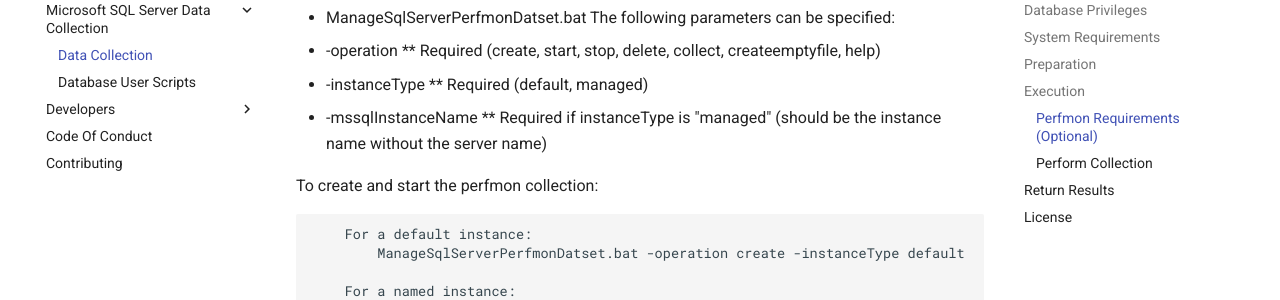
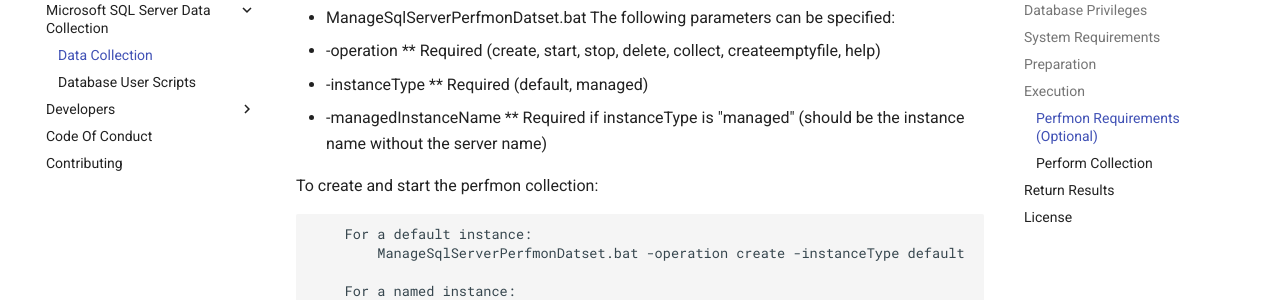
Before and after one commit to GoogleCloudPlatform/database-assessment, an MkDocs documentation site: the page built from docs/user_guide/sqlserver/collection_scripts.md, in a window 1280 px wide and 900 px high, scrolled down 3585 px. Shown: the part 152-452 px from the top of the window. Built offline with MkDocs 1.6.1 and Material for MkDocs 9.7.7, drawn with Linux system fonts in a browser that asks for light colours; comment, search, counter and statistics services are not loaded; some of the changed text lies outside the part shown.

```diff
--- a/docs/user_guide/sqlserver/collection_scripts.md
+++ b/docs/user_guide/sqlserver/collection_scripts.md
@@ -155,7 +155,7 @@ In order to begin running the Database Migration Assessment Collection process,
   The following parameters can be specified:
   - -operation \*\* Required (create, start, stop, delete, collect, createemptyfile, help)
   - -instanceType \*\* Required (default, managed)
-  - -mssqlInstanceName \*\* Required if instanceType is "managed" (should be the instance name without the server name)
+  - -managedInstanceName \*\* Required if instanceType is "managed" (should be the instance name without the server name)
 
 To create and start the perfmon collection:
 
@@ -163,7 +163,7 @@ To create and start the perfmon collection:
             ManageSqlServerPerfmonDatset.bat -operation create -instanceType default
 
         For a named instance:
-            ManageSqlServerPerfmonDatset.bat -operation create -instanceType managed -mssqlInstanceName [instance name]
+            ManageSqlServerPerfmonDatset.bat -operation create -instanceType managed -managedInstanceName [instance name]
 
 The script will create a permon data set that will collect the above metrics at a 1 minute interval for 8 days. The dataset will automatically stop after 8 days of collection. To get the most accurate statistics, it would be good to have this collection run over the busiest time for the server.
 
```
Also changed, not shown: 2 other files.
